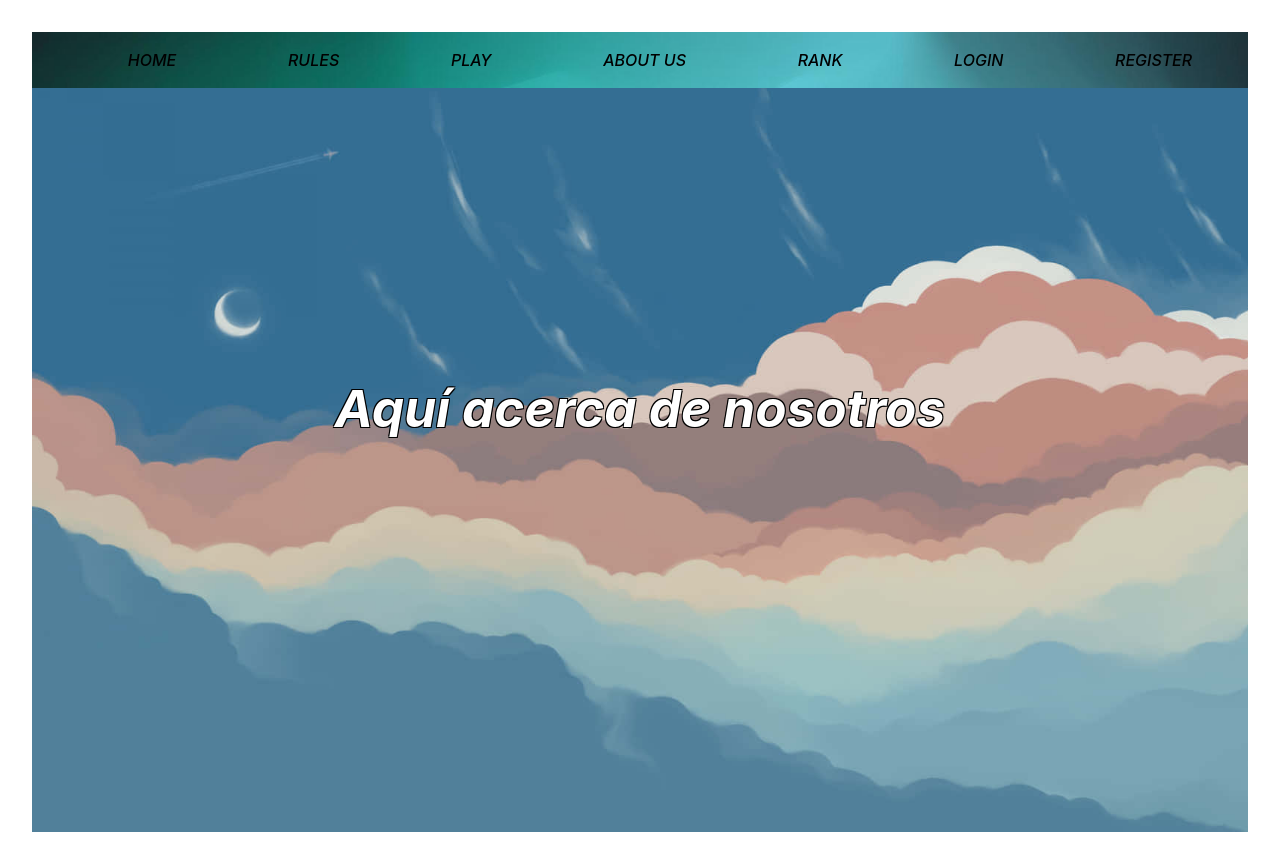
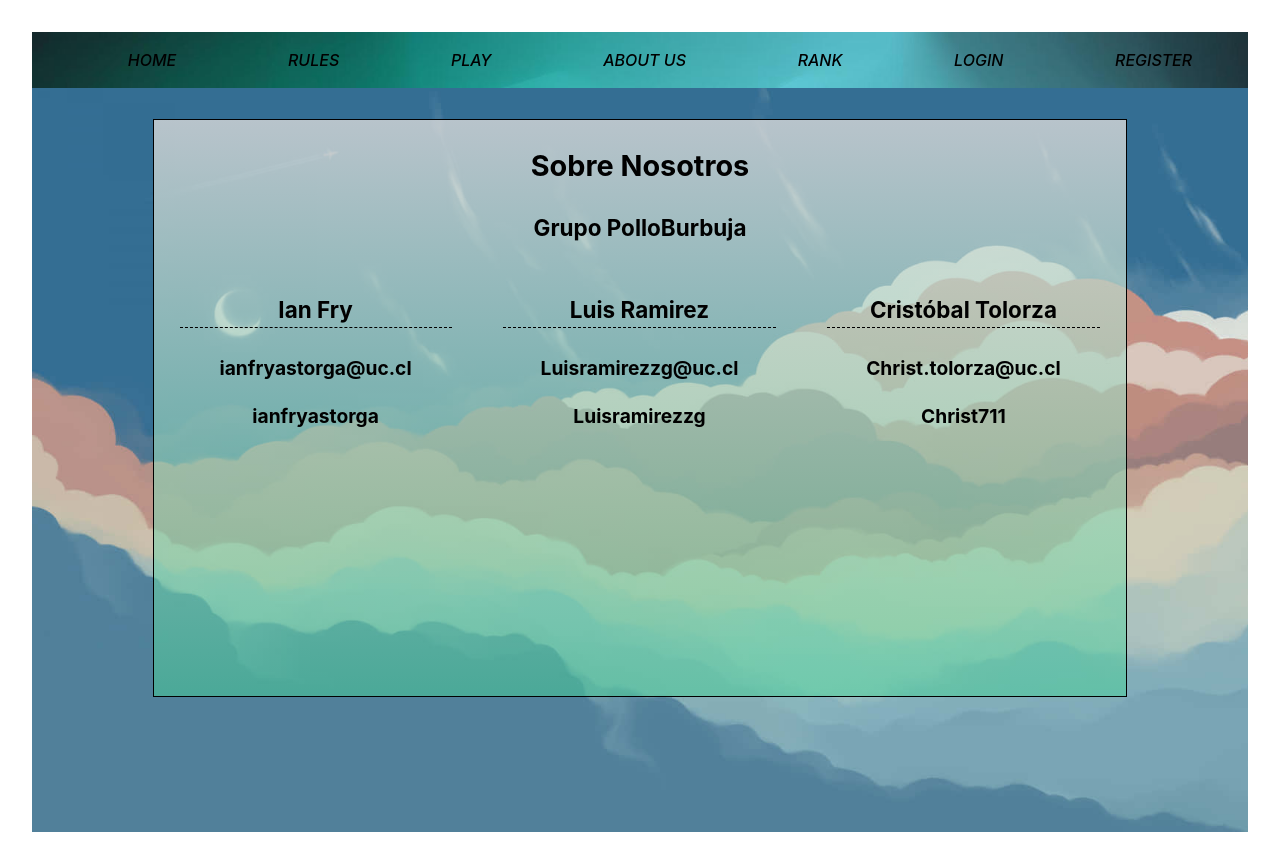
Before and after one commit to ianfryastorga/frontend-polloburbuja, a React (Vite) app in the folder polloburbuja/: page /aboutus in a window 1280 px wide. Built offline with nearby package versions, Linux system fonts and the light colour scheme.

Commit message:
arreglo carpetas

```diff
--- a/polloburbuja/src/App.css
+++ b/polloburbuja/src/App.css
@@ -48,7 +48,7 @@ h1 {
   color: rgb(255, 255, 255);
   text-shadow: -1px -1px 0 #000,
                 1px -1px 0 #000,
-               -1px 1px 0 #000,
+                -1px 1px 0 #000,
                 1px 1px 0 #000;
   font-weight: bold;
   font-style: italic;
--- a/polloburbuja/src/aboutus.jsx
+++ /dev/null
@@ -1,11 +0,0 @@
-import Layout from './layout.jsx'
-
-function AboutUs() {
-  return (
-    <Layout>
-      <h1>Aquí acerca de nosotros</h1>
-    </Layout>
-  )
-}
-
-export default AboutUs;
--- /dev/null
+++ b/polloburbuja/src/game/about_us/aboutus.css
@@ -0,0 +1,30 @@
+/* About Us */
+
+.container-aboutus {
+    margin: auto;
+    border: 1px solid #000;
+    background-image: linear-gradient(to top, rgba(69,209,150,0.5), rgba(217,217,217,0.8));
+    width: 80%;
+    height: 90%;
+    color: black;
+    font-size: larger;
+    font-weight: bolder;
+}
+
+.aboutus-grid {
+    display: grid;
+    grid-template-columns: 33.3% 33.3% 33.3%;
+    height: 80%;
+}
+
+.container-grids h3 {
+    border-bottom: 1px dashed #000;
+    margin: 8%;
+}
+
+.container-grids ul {
+    margin: 5%;
+    text-align: left;
+    padding-left: 5%;
+    list-style-position: inside;
+}
--- /dev/null
+++ b/polloburbuja/src/game/about_us/aboutus.jsx
@@ -0,0 +1,32 @@
+import Layout from '../../layout.jsx'
+import './aboutus.css'
+
+function AboutUs() {
+  return (
+    <Layout>
+      <div class="container-aboutus">
+        <h2>Sobre Nosotros</h2>
+        <h3>Grupo PolloBurbuja</h3>
+        <div class="aboutus-grid">
+            <div class="container-grids">
+              <h3>Ian Fry</h3>
+              <p> ianfryastorga@uc.cl </p>
+              <p> ianfryastorga </p>
+            </div>
+            <div class="container-grids">
+              <h3>Luis Ramirez</h3>
+              <p> Luisramirezzg@uc.cl </p>
+              <p> Luisramirezzg </p>
+            </div>
+            <div class="container-grids">
+              <h3>Cristóbal Tolorza</h3>
+              <p> Christ.tolorza@uc.cl </p>
+              <p> Christ711 </p>
+            </div>
+        </div>
+      </div>
+    </Layout>
+  )
+}
+
+export default AboutUs;
--- a/polloburbuja/src/routing.jsx
+++ b/polloburbuja/src/routing.jsx
@@ -2,7 +2,7 @@ import { BrowserRouter, Routes, Route } from "react-router-dom"
 import App from "./App.jsx"
 import Rules from "./game/rules.jsx"
 import Play from "./game/play.jsx"
-import AboutUs from "./aboutus.jsx"
+import AboutUs from "./game/about_us/aboutus.jsx"
 import Rank from "./user/rank.jsx"
 import Login from "./user/login.jsx"
 import Register from "./user/register.jsx"
```
Also changed, not shown: 2 other files (tests, documents, lock files or other folders).
